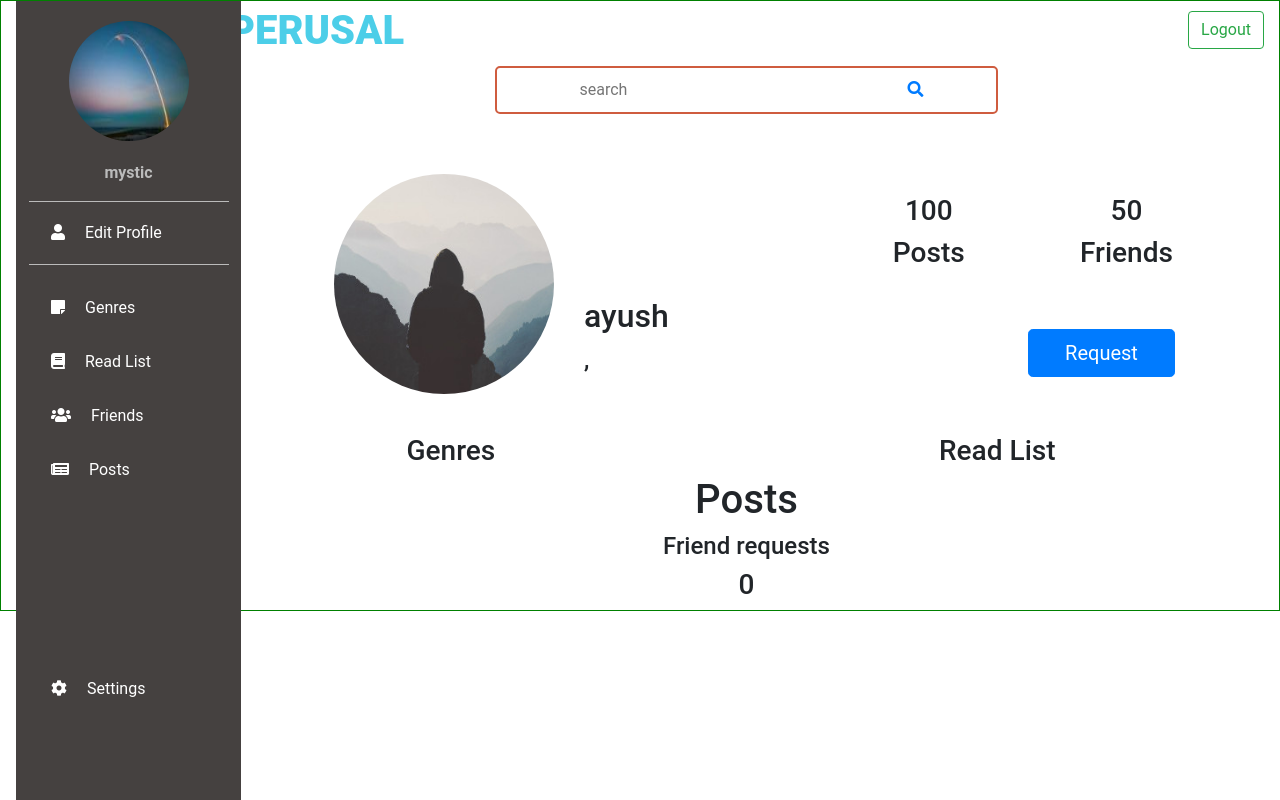
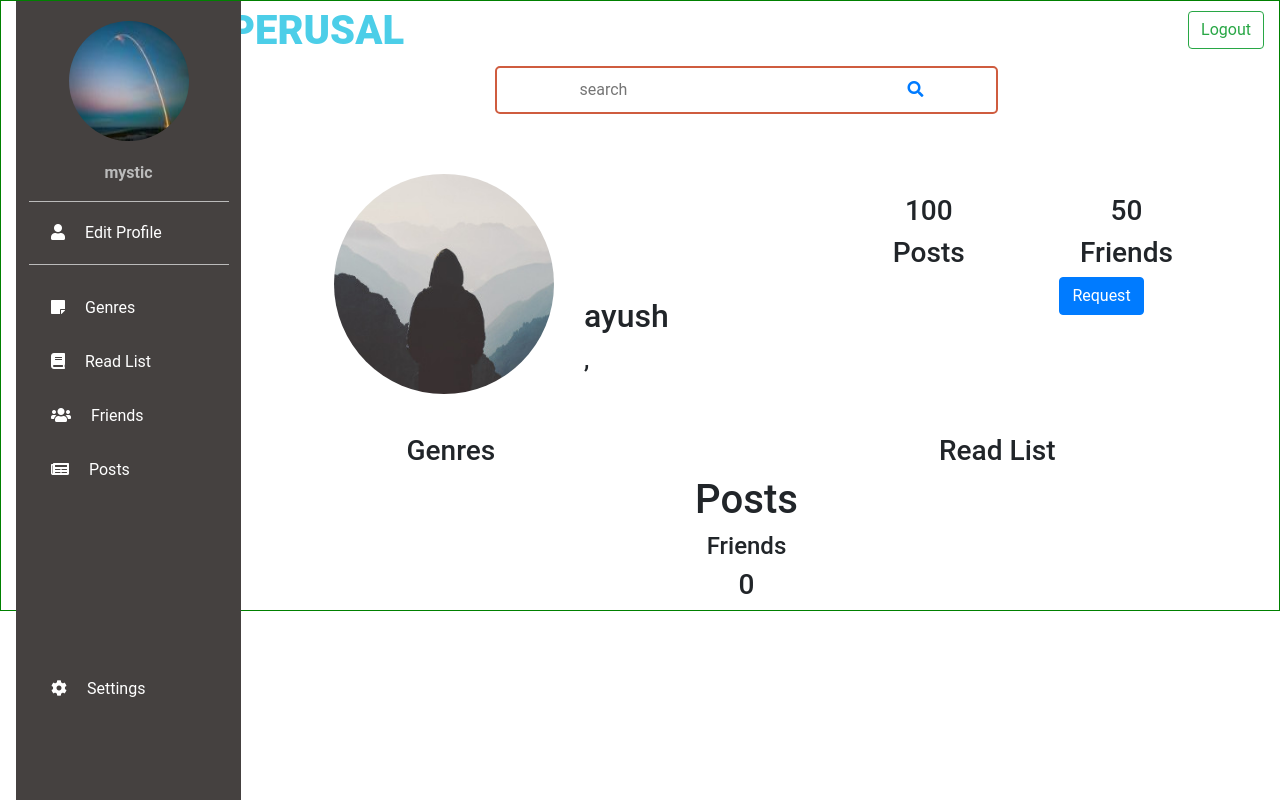
Before and after one commit to swarna1001/Perusal, a Django app: a page that uses accounts/templates/accounts/profile.html in a window 1280 px wide. Run offline with Django 3.2, Linux system fonts and the light colour scheme; a user stored in the database is signed in; data comes from the database, SQL or seed files in the repository; both versions use the stored data as it was after the commit; some libraries are stand-ins or nearby versions.

Commit message:
4.3 -  modified friends and homepage view

```diff
--- a/accounts/templates/accounts/friends_list.html
+++ b/accounts/templates/accounts/friends_list.html
@@ -150,7 +150,7 @@
 
                             <div class="card-body">
                                 <h5 class="card-title text-center">{{ request.user }}</h5>
-                                <h6 class="text-center"> {{ request.user.profile.friends.count }}
+                                <h6 class="text-center"> {{ friend_count }}
                                 <p class="text-muted">Friends</p> </h6>
                                 <p class="card-text text-center">{{ request.user.profile.bio }}</p>
                             </div>
--- a/accounts/templates/accounts/homepage.html
+++ b/accounts/templates/accounts/homepage.html
@@ -157,6 +157,8 @@
                             <h1> Welcome {{ user.username }} </h1>
                             <h2>{{ user.profile.bio}}</h2>
                             <h3>{{user.profile.genres}}</h3>
+                            <h5> Friends </h5>
+                            <h4>{{ friend_count }}</h4>
                         </div>
 
                     </div>
--- a/accounts/templates/accounts/profile.html
+++ b/accounts/templates/accounts/profile.html
@@ -124,7 +124,7 @@
                 </div>
 
 
-                <!-- ROW 3  DP, POSTS, FRIENDS-->
+                <!-- ROW 3  DP, POSTS, FRIENDS, REQUEST-->
                 <div class="row justify-content-center my-row top-row main-card">
                     <div class="col-3 my-col my-col-31 text-right">
                         <img class="profile-image" src="{{ u.profile.image.url }}">
@@ -159,16 +159,49 @@
                             <h3>Friends</h3>
                         </div>
 
+
+                    <!-- RECENT CHANGES ------REQUEST BUTTON -->
+
                         <div>
+
+                            {% if button_status == 'not_friend' %}
+                                <small>
+                                    <a class="btn btn-primary" href="/users/friend-request/send/{{ u.id }}/" > Request </a>
+                                </small>
+
+                            {% elif button_status == 'friend_request_sent' %}
+                                <small> <a class="btn btn-warning" href="/users/friend-request/cancel/{{ u.id }}/" > Cancel </a></small>
+
+                            {% elif button_status == 'friend_request_received' %}
+                                <small> <a class="btn btn-success mr-2" href="/users/friend-request/accept/{{ u.id }}/" > Accept </a></small>
+
+                                <small> <a class="btn btn-danger" href="/users/friend-request/delete/{{ u.id }}/" > Delete </a></small>
+
+                            {% else %}
+
+                                <small> <a class="btn btn-danger" href="/users/friend/delete/{{ u.id }}/"> UnFriend </a>
+                                </small>
+                            {% endif %}
+                        </div>
+
+
+
+
+
+
+
+                        <!--<div>
                             <form class="request-link" action="/accounts/friend-request/send/{{ u.id }}/" method="post">
                                 {% csrf_token %}
                                     <button class="btn btn-primary btn-lg btn-block" type="submit"> Request</button>
                             </form>
-                        </div>
+                        </div> -->
                     </div>
                 </div>
 
-                <div class="row justify-content-center my-row">       <!-- ROW 4 BIO, REQUEST-->
+                <!-- ROW 4 BIO-->
+
+                <div class="row justify-content-center my-row">
                     <div class="col-10 my-col my-col-41">
                         <div class="user-bio">
                             <h4>{{ u.profile.bio }}</h4>
@@ -199,7 +232,7 @@
 
                 <div class="row justify-content-center my-row">       <!-- ROW 7  TESTS -->
                     <div class="col-6 my-col my-col-61 text-center">
-                        <h4>Friend requests</h4>
+                        <h4>Friends</h4>
 
                         <h3>{{ u.profile.friends.count}}</h3>
 
--- a/accounts/views.py
+++ b/accounts/views.py
@@ -70,7 +70,7 @@ def logout_view(request):
 		return render(request, 'accounts/logout.html')
 
 
-@login_required
+"""@login_required
 def homepage_view(request):
 
 	users = Profile.objects.exclude(user = request.user)
@@ -114,7 +114,97 @@ def homepage_view(request):
 	}
 
 
+	return render(request, 'accounts/homepage.html', context) """
+
+
+# recent changes
+
+@login_required
+def homepage_view(request):
+
+	users = Profile.objects.exclude(user = request.user)
+	print(users)
+
+	"""friend = users.friends.all()
+	printf("FRIENDS ########")
+	printf(friend)"""
+
+	friend_count = 0
+	logged_in_user_friends = []
+	suggested_user_list = []
+
+	sent_friend_requests = FriendRequest.objects.filter(from_user = request.user)
+	sent_to = []
+	friends = []
+	for user in users:
+		friend = user.friends.all()
+		print(friend)
+		for f in friend:
+			if f.user == request.user:
+				friend_count = friend_count + 1
+
+				print(user)
+				logged_in_user_friends.append(user)
+
+				print("FRIENDS :::::")
+				print(logged_in_user_friends)
+
+	print(friend_count)
+
+	for frnd in users:
+		for frnds in logged_in_user_friends:
+			if frnd != frnds:
+				suggested_user_list.append(frnd)
+
+	print(suggested_user_list)
+
+
+
+
+	# till here TESTED -------------------
+
+	my_friends = request.user.profile.friends.all()
+	print(my_friends)
+
+	for i in my_friends:
+		if i in friends:
+			friends.remove(i)
+
+	if request.user.profile in friends:
+		friends.remove(request.user.profile)
+
+	random_list = random.sample(list(users), min(len(list(users)), 10))
+
+	for r in random_list:
+		if r in friends:
+			random_list.remove(r)
+
+	friends += random_list
+
+	for i in my_friends:
+		if i in friends:
+			friends.remove(i)
+
+	for sent in sent_friend_requests:
+		sent_to.append(sent.to_user)
+
+	context = {
+			'users' : suggested_user_list,
+			'friend_count' : friend_count
+	}
+
+
 	return render(request, 'accounts/homepage.html', context)
+
+
+
+
+
+
+
+
+
+
 
 
 @login_required
@@ -258,15 +348,50 @@ def profile_view(request, slug):
 
 ### need to work on ---------------------------
 
+def friend_list(request):
+	p = request.user.profile
+
+	users = Profile.objects.exclude(user = request.user)
+
+	friend_count = 0
+	logged_in_user_friends = []
+	suggested_user_list = []
+
+	for user in users:
+		friend = user.friends.all()
+		print(friend)
+		for f in friend:
+			if f.user == request.user:
+				friend_count = friend_count + 1
+
+				print(user)
+				logged_in_user_friends.append(user)
+
+				print("FRIENDS :::::")
+				print(logged_in_user_friends)
+
+	print(friend_count)
 
 
-def friend_list(request):
+	context = {
+		'friends' : logged_in_user_friends,
+		'friend_count' : friend_count
+	}
+	return render (request, "accounts/friends_list.html", context)
+
+
+
+
+
+# EARLIER VERSION
+
+"""def friend_list(request):
 	p = request.user.profile
 	friends = p.friends.all()
 	context = {
 		'friends' : friends
 	}
-	return render (request, "accounts/friends_list.html", context)
+	return render (request, "accounts/friends_list.html", context)"""
 
 
 @login_required
--- a/perusal/urls.py
+++ b/perusal/urls.py
@@ -16,8 +16,21 @@ urlpatterns = [
     path(r'accounts/', include('accounts.urls')),
     path(r'', views.basic_home_view, name="basic_home"),
     path('accounts/<slug>/', account_views.profile_view, name='profile_view'),
+
     path('accounts/friend-request/send/<int:id>/', account_views.send_friend_request,
     	name='send_friend_request'),
+
+	path('accounts/friend-request/cancel/<int:id>/', account_views.cancel_friend_request,
+		name='cancel_friend_request'),
+
+	path('accounts/friend-request/accept/<int:id>/', account_views.accept_friend_request,
+		name='accept_friend_request'),
+
+	path('accounts/friend-request/delete/<int:id>/', account_views.delete_friend_request,
+		name='delete_friend_request'),
+
+	path('accounts/friend/delete/<int:id>/', account_views.delete_friend,
+		name='delete_friend'),
 
 
 ]
```
Also changed, not shown: db.sqlite3.
